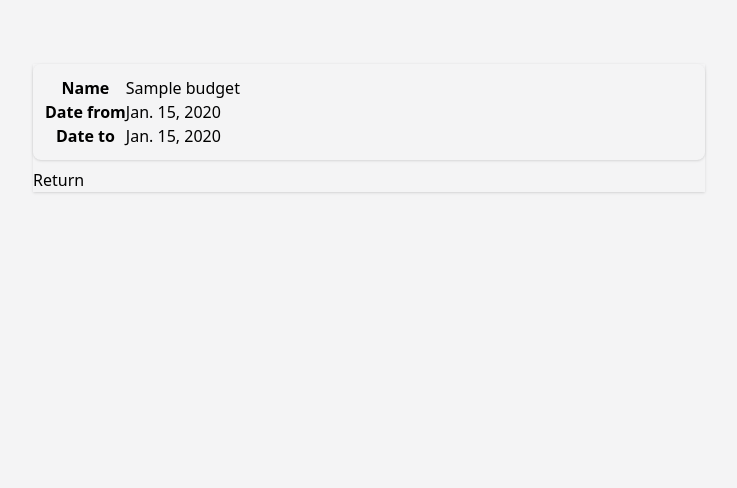
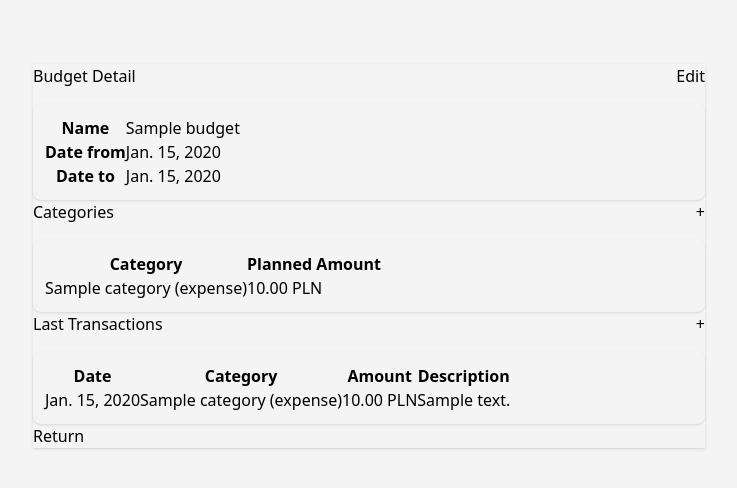
Before and after one commit to sbockowski/rachu-ciach-web, a Django app: page /budgets/00000000-0000-0000-0000-000000000001/ in a window 1280 px wide. Shown: the top 488 px of the page, without its empty margins (271-1008 px from the left). Run offline with Django 5.2, Linux system fonts and the light colour scheme; a user stored in the database is signed in; tables that the repository leaves empty hold one stand-in row (values such as "Sample post"); some libraries are stand-ins or nearby versions.

Commit message:
Add initial budget detail implementation with categories and transactions (MVP)

```diff
--- a/apps/budgets/templates/budget_detail.html
+++ b/apps/budgets/templates/budget_detail.html
@@ -1,10 +1,13 @@
 {% extends "base.html" %}
 {% block content %}
 
-<div class="md:col-span-2 max-w-2xl mx-auto mt-10"">
+<div class="md:col-span-2 max-w-2xl mx-auto mt-10">
     <div class="card bg-base-200 shadow">
         <div class="card-body">
-
+            <div class="flex justify-between">
+                    <h2 class="card-title mb-4">Budget Detail</h2>
+                    <button class="btn btn-warning btn-md mb-4">Edit</button>
+                </div>
             {% if budget %}
             <div class="space-y-2">
                 <div class="flex justify-between items-center p-3 bg-base-100 rounded-lg shadow-sm">
@@ -25,12 +28,85 @@
                         </tbody>
                     </table>
                 </div>
-                <a href="/dashboard" class="btn btn-success w-full mt-4">Return</a>
             </div>
             {% endif %}
-
+        </div>
+        <div class="card">
+            <div class="card-body">
+                <div class="flex justify-between">
+                    <h2 class="card-title mb-4">Categories</h2>
+                    <button class="btn btn-success btn-md mb-4">+</button>
+                </div>
+                {% if budget_plans %}
+                <div class="space-y-2">
+                    <div class="flex justify-between items-center p-3 bg-base-100 rounded-lg shadow-sm">
+                        <table class="table table-zebra">
+                            <thead>
+                            <tr>
+                                <th>Category</th>
+                                <th>Planned Amount</th>
+                            </tr>
+                            </thead>
+                            <tbody>
+                            {% for budget_plan in budget_plans %}
+                            <tr>
+                                <td>{{ budget_plan.category }}</td>
+                                <td>{{ budget_plan.planned_amount }} PLN</td>
+                            </tr>
+                            {% empty %}
+                            <tr>
+                                <td colspan="5" class="text-center opacity-70">
+                                    No budget_plans yet
+                                </td>
+                            </tr>
+                            {% endfor %}
+                            </tbody>
+                        </table>
+                    </div>
+                </div>
+            </div>
+            {% endif %}
+        </div>
+        <!-- 📋 Last transactions -->
+        <div class="card">
+            <div class="card-body">
+                <div class="flex justify-between">
+                    <h2 class="card-title mb-4">Last Transactions</h2>
+                    <button class="btn btn-success btn-md mb-4">+</button>
+                </div>
+                <div class="flex justify-between items-center p-3 bg-base-100 rounded-lg shadow-sm">
+                    <table class="table table-zebra">
+                        <thead>
+                        <tr>
+                            <th>Date</th>
+                            <th>Category</th>
+                            <th>Amount</th>
+                            <th>Description</th>
+                        </tr>
+                        </thead>
+                        <tbody>
+                        {% for transaction in transactions %}
+                        <tr>
+                            <td>{{ transaction.date }}</td>
+                            <td>{{ transaction.category }}</td>
+                            <td>{{ transaction.amount }} PLN</td>
+                            <td>{{ transaction.description }}</td>
+                        </tr>
+                        {% empty %}
+                        <tr>
+                            <td colspan="5" class="text-center opacity-70">
+                                No transactions yet
+                            </td>
+                        </tr>
+                        {% endfor %}
+                        </tbody>
+                    </table>
                 </div>
             </div>
         </div>
 
+        <a href="/dashboard" class="btn btn-primary w-full mt-4">Return</a>
+    </div>
+</div>
+
 {% endblock %}
--- a/apps/budgets/views/ui.py
+++ b/apps/budgets/views/ui.py
@@ -1,9 +1,11 @@
 from django.contrib.auth.mixins import LoginRequiredMixin
+from django.template.context_processors import request
 from django.views.generic import CreateView, DetailView
 from django.urls import reverse_lazy
 
 from apps.budgets.forms import BudgetForm
 from apps.budgets.models import Budget
+
 
 class BudgetCreateView(LoginRequiredMixin, CreateView):
     model = Budget
@@ -18,3 +20,13 @@ class BudgetCreateView(LoginRequiredMixin, CreateView):
 class BudgetDetailView(LoginRequiredMixin, DetailView):
     model = Budget
     template_name = 'budget_detail.html'
+
+    def get_queryset(self):
+        return Budget.objects.filter(user=self.request.user)
+
+    def get_context_data(self, **kwargs):
+        context = super().get_context_data(**kwargs)
+        context['budget_plans'] = self.object.plans.all()
+        context['transactions'] = self.object.transactions.all()
+
+        return context
--- a/apps/core/templates/dashboard.html
+++ b/apps/core/templates/dashboard.html
@@ -91,7 +91,6 @@
                     <thead>
                     <tr>
                         <th>Date</th>
-                        <th>Budget</th>
                         <th>Category</th>
                         <th>Amount</th>
                         <th>Description</th>
--- a/apps/core/templates/register.html
+++ b/apps/core/templates/register.html
@@ -1,5 +1,4 @@
 {% extends "base.html" %}
-{% load crispy_forms_tags %}
 {% block content %}
 
 <form method="POST" class="card rounded-box bg-base-200 shadow-2xl p-8 md:p-10 w-full max-w-lg mx-auto space-y-6">
```
Lines whose indentation alone changed are shown as unchanged.
